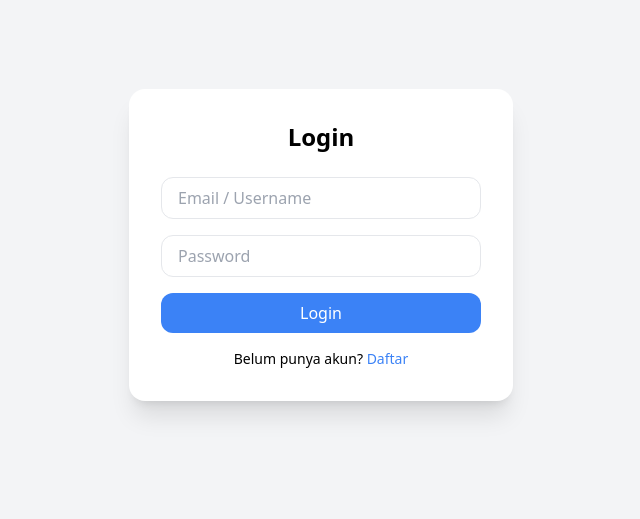
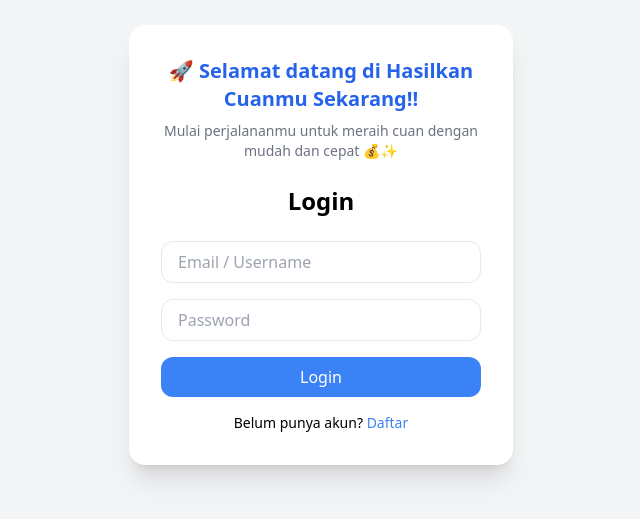
Before and after one commit to aanzapi/Web, a React (Vite) app: page /login in a window 1280 px wide. Shown: the part 155-674 px from the top of the page, without its empty margins (319-959 px from the left). Built offline with nearby package versions, Linux system fonts and the light colour scheme.

Commit message:
Update Login.jsx

```diff
--- a/src/pages/Login.jsx
+++ b/src/pages/Login.jsx
@@ -25,6 +25,16 @@ function Login() {
   return (
     <div className="flex items-center justify-center min-h-screen bg-gray-100">
       <div className="bg-white shadow-xl rounded-2xl p-8 w-96">
+        {/* Pesan sambutan */}
+        <div className="mb-6 text-center">
+          <h1 className="text-xl font-semibold text-blue-600">
+            🚀 Selamat datang di <span className="font-bold">Hasilkan Cuanmu Sekarang!!</span>
+          </h1>
+          <p className="text-gray-500 text-sm mt-2">
+            Mulai perjalananmu untuk meraih cuan dengan mudah dan cepat 💰✨
+          </p>
+        </div>
+
         <h2 className="text-2xl font-bold text-center mb-6">Login</h2>
         <input
           type="text"
@@ -47,7 +57,10 @@ function Login() {
           Login
         </button>
         <p className="text-center mt-4 text-sm">
-          Belum punya akun? <Link to="/register" className="text-blue-500">Daftar</Link>
+          Belum punya akun?{" "}
+          <Link to="/register" className="text-blue-500">
+            Daftar
+          </Link>
         </p>
       </div>
     </div>
```
